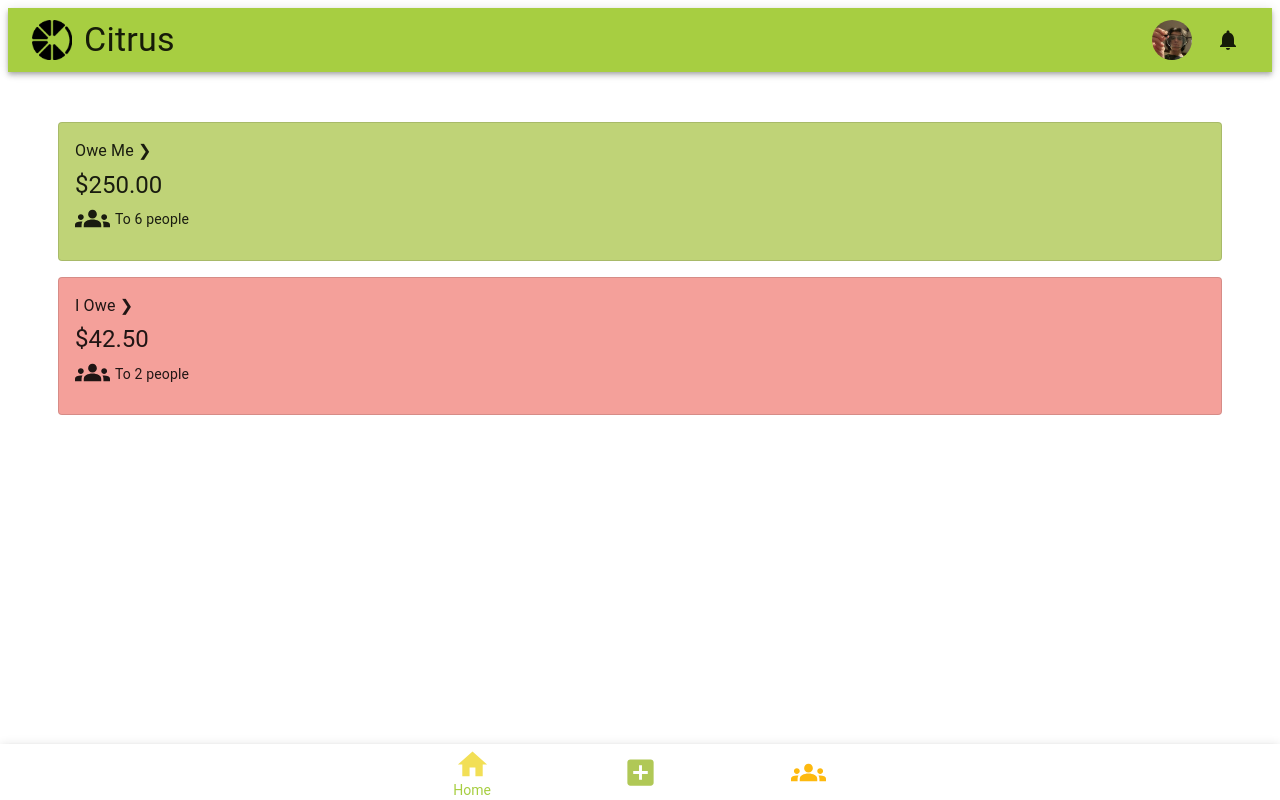
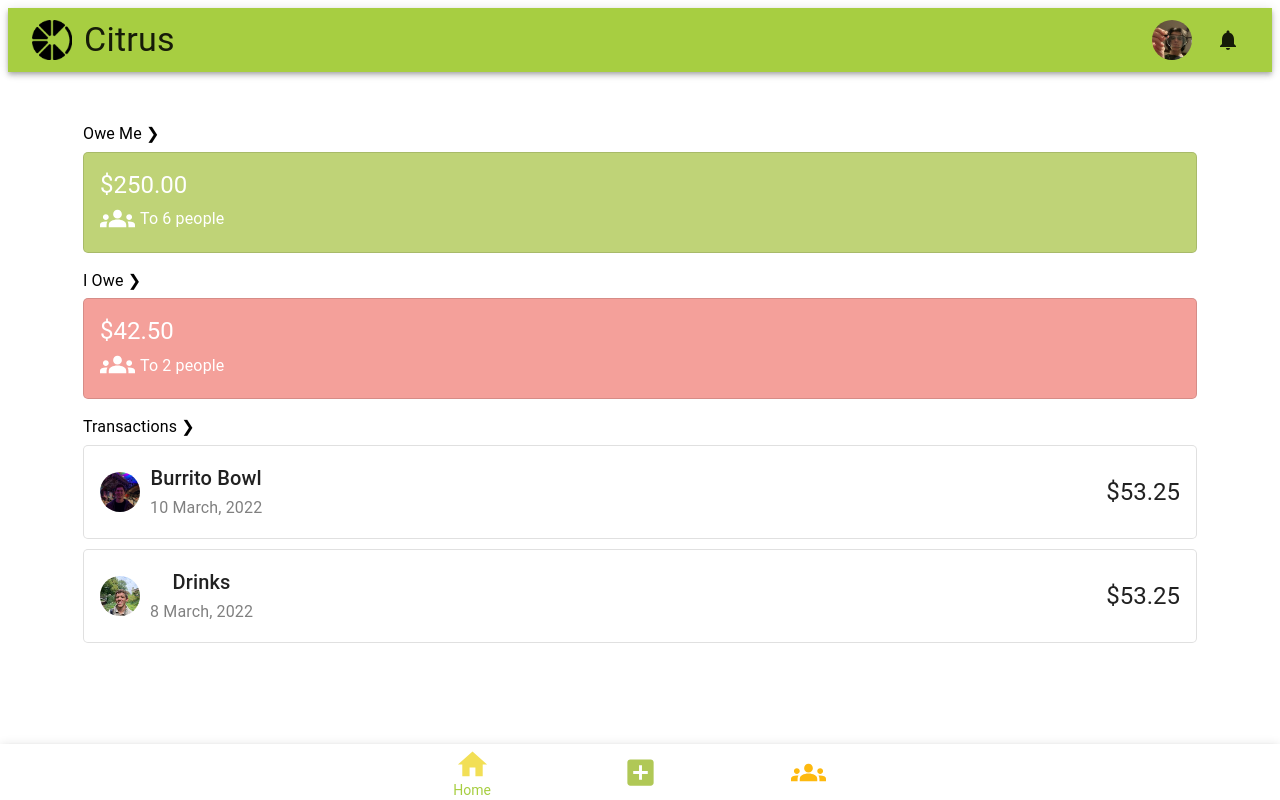
Before and after one commit to r2pen2/Citrus-React, a React (Create React App) app in the folder client/: page / in a window 1280 px wide. Built offline with nearby package versions, Linux system fonts and the light colour scheme.

Commit message:
Transactions

```diff
--- a/client/src/App.js
+++ b/client/src/App.js
@@ -10,7 +10,7 @@ function App() {
   return (
   <ThemeProvider theme={theme}>
     <Topbar name="Joseph Dobbelaar"/>
-    <Dashboard name="Joseph Dobbelaar"/>
+    <Dashboard />
     <BottomNav />
   </ThemeProvider>
   )
--- a/client/src/components/dashboard/Dashboard.jsx
+++ b/client/src/components/dashboard/Dashboard.jsx
@@ -1,12 +1,35 @@
 import "./dashboard.sass"
 import { Stack } from "@mui/material"
-import DashboardOweCard from "../dashboardOweCard/DashboardOweCard"
+import DashboardOweCard from "./dashboardOweCard/DashboardOweCard"
+import DashboardTransactions from "./dashboardTransactions/DashboardTransactions"
 
-export default function Dashboard({ name }) {
+const recentTransactionsExample = [
+  {
+    title: "Halloween Party",
+    date: "2021-10-31",
+    amount: 63.45,
+    user: "Oliver Risch"
+  },
+  {
+    title: "Drinks",
+    date: "2022-03-8",
+    amount: 53.25,
+    user: "Oliver Risch"
+  },
+  {
+    title: "Burrito Bowl",
+    date: "2022-03-10",
+    amount: 53.25,
+    user: "Leo Brougher"
+  },
+]
+
+export default function Dashboard() {
   return (
-    <Stack spacing={2} marginTop="50px" marginLeft="50px" marginRight="50px">
+    <Stack spacing={2} marginTop="50px" marginLeft="75px" marginRight="75px">
       <DashboardOweCard credit={{ positive: true, amount: 250, numPeople: 6 }} />
       <DashboardOweCard credit={{ positive: false, amount: 42.5, numPeople: 2 }} />
+      <DashboardTransactions recentTransactions={recentTransactionsExample} numDisplayed={2}/>
     </Stack>
   )
 }
--- /dev/null
+++ b/client/src/components/dashboard/dashboardOweCard/DashboardOweCard.jsx
@@ -0,0 +1,38 @@
+import "./dashboardowecard.scss"
+
+import { Card, CardContent, CardActionArea, Typography, Stack } from '@mui/material';
+import GroupsIcon from '@mui/icons-material/Groups';
+
+export default function DashboardOweCard({ credit }) {
+
+    var formatter = new Intl.NumberFormat('en-US', {
+        style: 'currency',
+        currency: 'USD'
+    })
+
+    function getCardStyle() {
+        const bgColor = credit.positive ? 'rgba(176, 200, 86, 0.8)' : 'rgba(234, 66, 54, 0.5)';
+        return {
+            backgroundColor: bgColor,
+            widthi: '60%',
+            borderRadius: "5px"
+        }
+    }
+
+    return (
+    <div>
+        <Typography sc={{ fontSize: 14}} color="text-secondary" gutterBottom>{credit.positive ? "Owe Me" : "I Owe"} ❯</Typography>
+        <Card variant="outlined" sx={getCardStyle()}>
+            <CardActionArea>
+                <CardContent>
+                    <Typography variant="h5" component="div" color="white">{formatter.format(credit.amount)}</Typography>
+                        <Stack direction="row" alignItems="center">
+                            <GroupsIcon fontSize="large" sx={{ color: "white " }}/>
+                            <Typography variant="subtitle1" component="div" marginLeft="5px" marginTop="2px" color="white">To {credit.numPeople} people</Typography>
+                        </Stack>
+                </CardContent>
+            </CardActionArea>
+        </Card>
+    </div>
+    );
+}
--- /dev/null
+++ b/client/src/components/dashboard/dashboardTransactions/DashboardTransactions.jsx
@@ -0,0 +1,120 @@
+import "./dashboardtransactions.scss"
+
+import { Card, CardContent, CardActionArea, Typography, Stack, Avatar } from '@mui/material';
+
+import OliverPic from "../../../assets/images/Oliver.png"
+import LeoPic from "../../../assets/images/Leo.png"
+
+var formatter = new Intl.NumberFormat('en-US', {
+    style: 'currency',
+    currency: 'USD'
+})
+
+function getCardStyle() {
+    return {
+        var: "outlined",
+        borderRadius: "5px",
+        backgroundColor: "white",
+        marginBottom: "10px"
+    }
+}
+
+function sortByDate( transactions ) {
+    transactions.sort((a, b) => {
+        return new Date(b.date) - new Date(a.date);
+    })
+
+    return transactions;
+}
+
+function formatDate( date ) {
+    const d = new Date(date)
+    const day = d.getUTCDate();
+    const month = d.getMonth();
+    const year = d.getFullYear();
+
+    var monthString = ""
+    switch (month) {
+        case 0:
+            monthString = "January";
+            break;
+        case 1:
+            monthString = "February";
+            break;
+        case 2:
+            monthString = "March";
+            break;
+        case 3:
+            monthString = "April";
+            break;
+        case 4:
+            monthString = "May";
+            break;
+        case 5:
+            monthString = "June";
+            break;
+        case 6:
+            monthString = "July";
+            break;
+        case 7:
+            monthString = "August";
+            break;
+        case 8:
+            monthString = "September";
+            break;
+        case 9:
+            monthString = "October";
+            break;
+        case 10:
+            monthString = "November";
+            break;
+        case 11:
+            monthString = "December";
+            break;
+        default:
+            monthString = "";
+            break;
+    }
+
+    return day + " " + monthString + ", " + year;
+}
+
+function createTransactionCards( transactions, numDisplayed ) {
+
+    transactions = sortByDate(transactions);
+    if (transactions.length > numDisplayed) {
+        transactions.splice(numDisplayed)
+    }
+
+    return transactions.map((t) =>
+    <Card variant="outlined" sx={getCardStyle()}>
+        <CardActionArea>
+            <CardContent>
+                <Stack direction="row" alignItems="center" justifyContent="space-between">
+                    <Stack direction="row" alignItems="center">
+                        <Avatar
+                            sx={{ marginRight: "10px"}}
+                            alt={t.user}
+                            src={t.user === "Oliver Risch" ? OliverPic : LeoPic}
+                        />
+                        <Stack direction="column" alignItems="center" align="left">
+                            <Typography variant="h6" component="div">{t.title}</Typography>
+                            <Typography variant="subtitle1" component="div" sx={{ color: "gray "}}>{formatDate(t.date)}</Typography>
+                        </Stack>
+                    </Stack>
+                    <Typography align="right" variant="h5" component="div">{formatter.format(t.amount)}</Typography>
+                </Stack>
+            </CardContent>
+        </CardActionArea>
+    </Card>
+    )
+}
+
+export default function DashboardTransactions({ recentTransactions, numDisplayed }) {
+    return (
+        <div>
+            <Typography sc={{ fontSize: 14}} color="text-secondary" gutterBottom>Transactions ❯</Typography>
+            { createTransactionCards(recentTransactions, numDisplayed) }
+        </div>
+        );
+}
--- a/client/src/components/dashboardOweCard/DashboardOweCard.jsx
+++ /dev/null
@@ -1,33 +0,0 @@
-import "./dashboardowecard.scss"
-
-import { Card, CardContent, Typography, Stack } from '@mui/material';
-import GroupsIcon from '@mui/icons-material/Groups';
-
-export default function DashboardOweCard({ credit }) {
-
-    var formatter = new Intl.NumberFormat('en-US', {
-        style: 'currency',
-        currency: 'USD'
-    })
-
-    function getCardStyle() {
-        const bgColor = credit.positive ? 'rgba(176, 200, 86, 0.8)' : 'rgba(234, 66, 54, 0.5)';
-        return {
-            backgroundColor: bgColor,
-            widthi: '60%',
-        }
-    }
-
-    return (
-    <Card variant="outlined" sx={getCardStyle()}>
-        <CardContent>
-            <Typography sc={{ fontSize: 14}} color="text-secondary" gutterBottom>{credit.positive ? "Owe Me" : "I Owe"} ❯</Typography>
-            <Typography variant="h5" component="div">{formatter.format(credit.amount)}</Typography>
-            <Stack direction="row" alignItems="center">
-                <GroupsIcon fontSize="large"/>
-                <Typography variant="body2" component="div" marginLeft="5px" marginTop="2px">To {credit.numPeople} people</Typography>
-            </Stack>
-        </CardContent>
-    </Card>
-    );
-}
```
Also changed, not shown: client/src/assets/images/Leo.png (added), client/src/assets/images/Oliver.png (added), client/src/components/dashboard/dashboardOweCard/dashboardowecard.scss (added), client/src/components/dashboard/dashboardTransactions/dashboardtransactions.scss (added).
